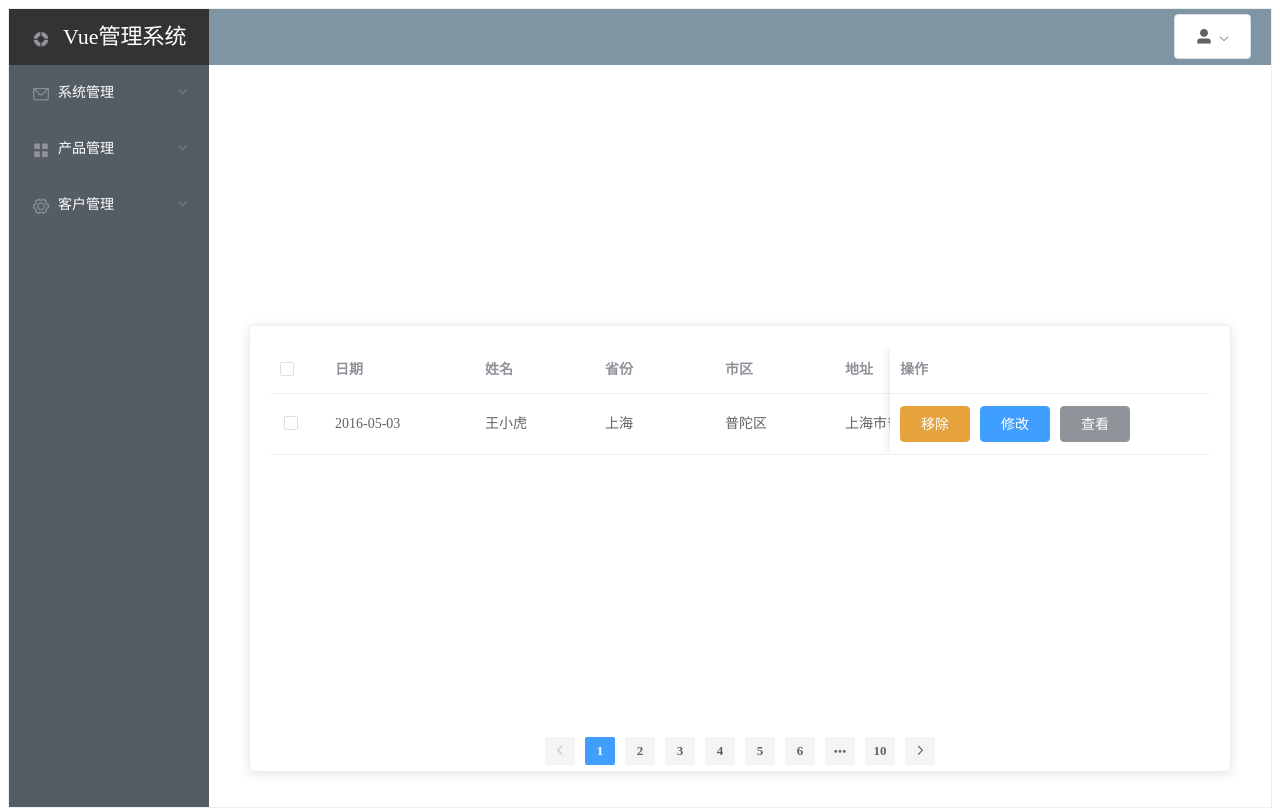
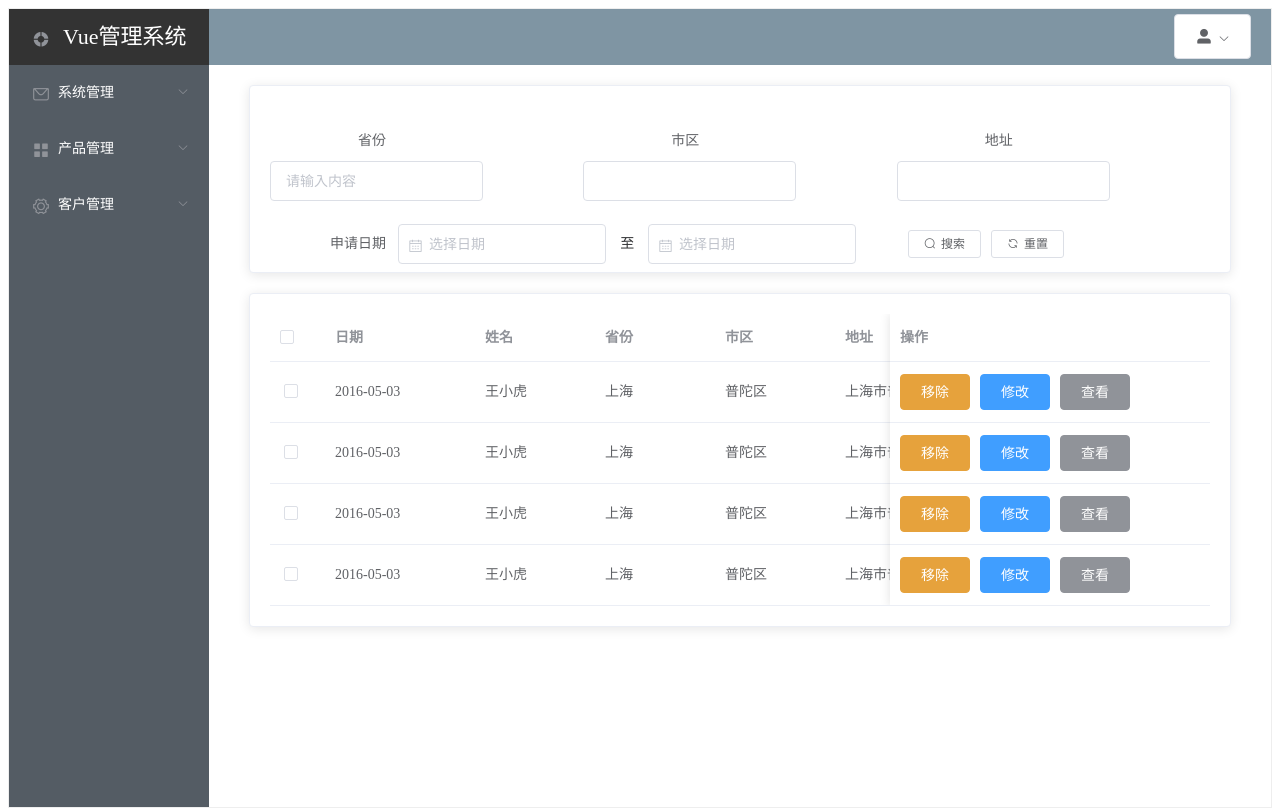
Before and after one commit to dragon-lee-add/vueMSystemt, a Vue app in the folder vue-cli-demo/: page /#/clientList in a window 1280 px wide. Built offline with nearby package versions, Linux system fonts and the light colour scheme.

Commit message:
代码更新

```diff
--- a/vue-cli-demo/src/components/client/clientList.vue
+++ b/vue-cli-demo/src/components/client/clientList.vue
@@ -1,9 +1,44 @@
 <template>
     <div id="content">
-        <div class="boxOne">
+        <el-card class="box-card">
+            <el-form :inline="true" label-width="128px" class="form">
+                <el-col :span="8">
+                    <el-form-item label="省份" prop="">
+                        <el-input v-model="input" placeholder="请输入内容"></el-input>
+                    </el-form-item>
+                </el-col>
+                <el-col :span="8">
+                    <el-form-item label="市区" prop="">
+                        <el-input></el-input>
+                    </el-form-item>
+                </el-col>
+                <el-col :span="8">
+                    <el-form-item label="地址" prop="">
+                        <el-input></el-input>
+                    </el-form-item>
+                </el-col>
+                <el-form-item label="申请日期">
+                    <el-col :span="10">
+                        <el-date-picker type="date" placeholder="选择日期" style="width: 100%;" format="yyyy-MM-dd"
+                            value-format="yyyy-MM-dd"></el-date-picker>
+                    </el-col>
+                    <el-col class="line" :span="2" style="text-align: center">至</el-col>
+                    <el-col :span="10">
+                        <el-date-picker type="date" placeholder="选择日期" style="width: 100%;" format="yyyy-MM-dd"
+                            value-format="yyyy-MM-dd"></el-date-picker>
+                    </el-col>
+                </el-form-item>
+                <el-form-item>
+                    <el-button type="cyan" icon="el-icon-search" size="mini">搜索</el-button>
+                    <el-button icon="el-icon-refresh" size="mini">重置</el-button>
+                </el-form-item>
+            </el-form>
+        </el-card>
 
-        </div>
-        <el-card class="box-card">
+        <!--列表-->
+        <el-row class="list-card">
+            <el-col :span="24">
+                <el-card>
                     <el-table :data="tableData" style="width: 100%" max-height="400">
                         <el-table-column type="selection" width="55">
                         </el-table-column>
@@ -33,11 +68,9 @@
                             </template>
                         </el-table-column>
                     </el-table>
-            <diV class="el-page">
-                <el-pagination background layout="prev, pager, next" :total="100" > </el-pagination>
-            </diV>
-
                 </el-card>
+            </el-col>
+        </el-row>
     </div>
 </template>
 
@@ -46,6 +79,7 @@
         name: 'clientList',
         data() {
             return {
+                input: "",
                 tableData: [{
                     date: '2016-05-03',
                     name: '王小虎',
@@ -53,7 +87,32 @@
                     city: '普陀区',
                     address: '上海市普陀区金沙江路 1518 弄',
                     zip: 200333
-                }]
+                },
+                {
+                    date: '2016-05-03',
+                    name: '王小虎',
+                    province: '上海',
+                    city: '普陀区',
+                    address: '上海市普陀区金沙江路 1518 弄',
+                    zip: 200333
+                },
+                {
+                    date: '2016-05-03',
+                    name: '王小虎',
+                    province: '上海',
+                    city: '普陀区',
+                    address: '上海市普陀区金沙江路 1518 弄',
+                    zip: 200333
+                },
+                {
+                    date: '2016-05-03',
+                    name: '王小虎',
+                    province: '上海',
+                    city: '普陀区',
+                    address: '上海市普陀区金沙江路 1518 弄',
+                    zip: 200333
+                },
+                ]
             }
         }
     }
@@ -66,20 +125,17 @@
         height: 100%;
     }
 
-    .boxOne {
-        width: 100%;
-        height: 35%;
-
+    .list-card {
+        height: 60%;
+        margin: 20px 40px 0px 40px;
     }
 
     .box-card {
-        height: 60%;
-        margin-left: 40px;
-        margin-right: 40px;
+        height: 25%;
+        margin: 20px 40px 0px 40px;
     }
 
-    .el-page {
-     text-align: center;
-     margin-top: 280px;
+    .form {
+        margin-top: 15px;
     }
 </style>
```
Lines whose indentation alone changed are shown as unchanged.
